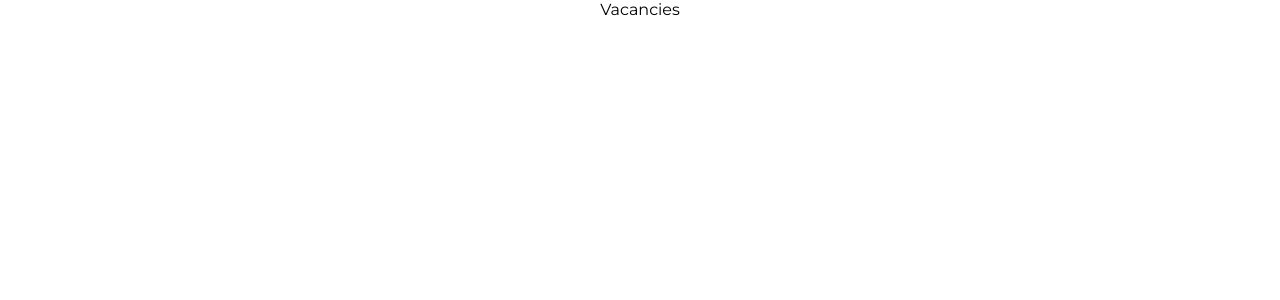
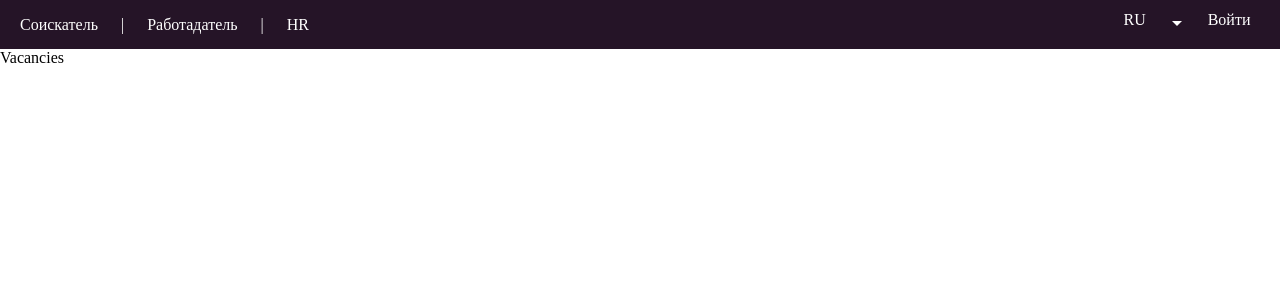
Before and after one commit to YauhenDavidovich/pm-digital, a React (Create React App) app: page /#/home in a window 1280 px wide. Before the commit this address led to /. Shown: the top 300 px of the page. Built offline with nearby package versions, Linux system fonts and the light colour scheme.

Commit message:
feat: add navbar

```diff
--- a/src/App.tsx
+++ b/src/App.tsx
@@ -1,12 +1,20 @@
 import React from 'react';
 import './App.css';
 import Main from "./components/Main";
+import styled from "styled-components";
+
+const AppWrapper = styled.div`
+width:100%;
+min-height: 100vh;
+background: white;
+`
+
 
 function App() {
   return (
-    <div className="App">
+    <AppWrapper>
      <Main/>
-    </div>
+    </AppWrapper>
   );
 }
 
--- /dev/null
+++ b/src/components/BackgroundColorWrapper.tsx
@@ -0,0 +1,17 @@
+import React from 'react';
+import styled from 'styled-components'
+
+type StyledWrapperProp = {
+    backgroundColor?: string
+    children: React.ReactNode;
+}
+
+const StyledWrapper = styled.div<StyledWrapperProp>`
+  width: 100%;
+  background-color: ${({backgroundColor}) => backgroundColor || '#white'};
+`
+const BackgroundColorWrapper = (props: StyledWrapperProp) => {
+    return <StyledWrapper {...props}/>;
+};
+
+export default BackgroundColorWrapper
--- /dev/null
+++ b/src/components/FlexWrapper.tsx
@@ -0,0 +1,32 @@
+import React from 'react';
+import styled from 'styled-components'
+
+type StyledFlexProp = {
+    direction?: string
+    align?: string
+    justify?: string
+    margin?: string
+    color?: string
+    backgroundColor?: string
+    fontSize?: string
+    maxWidth?: string
+    children: React.ReactNode;
+}
+
+const StyledFlex = styled.div<StyledFlexProp>`
+  display: flex;
+  flex-direction: ${props => props.direction || 'row'};
+  align-items: ${props => props.align || 'stretch'};
+  justify-content: ${props => props.justify || 'stretch'};
+  margin: ${({margin}) => margin || '0'};
+  width: 100%;
+  max-width: ${({maxWidth}) => maxWidth || 'none'};
+  color: ${({color}) => color || 'black'};
+  font-size: ${({fontSize}) => fontSize || '16px'};
+  background-color: ${({backgroundColor}) => backgroundColor || '#white'};
+`
+const FlexWrapper = (props: StyledFlexProp) => {
+    return <StyledFlex {...props}/>;
+};
+
+export default FlexWrapper
--- a/src/components/Main.tsx
+++ b/src/components/Main.tsx
@@ -2,6 +2,7 @@ import React from 'react';
 import {Route, Routes} from "react-router-dom";
 import HomePage from "./homepage/HomePage";
 import Vacancies from "./vacancies/Vacancies";
+import Summaries from "./summaries/Summaries";
 
 
 const Main = () => {
@@ -10,7 +11,7 @@ const Main = () => {
             <Route path='/' element={<HomePage/>}/>
             <Route path='/home' element={<HomePage/>}/>
             <Route path='/vacancies' element={<Vacancies/>}/>
-            {/*<Route path='/summaries' element={<Summaries/>}/>*/}
+            <Route path='/summaries' element={<Summaries/>}/>
         </Routes>
     )
 }
--- a/src/components/Navbar.tsx
+++ b/src/components/Navbar.tsx
@@ -1,10 +1,65 @@
 import React from 'react';
+import styled from 'styled-components'
+import FlexWrapper from "./FlexWrapper";
+import BackgroundColorWrapper from "./BackgroundColorWrapper";
+import {Link} from "@mui/material";
+import {Link as RouterLink} from "react-router-dom";
+import ArrowDropDownIcon from '@mui/icons-material/ArrowDropDown';
+
+export interface StyledNavbarProp {
+    direction?: string
+    align?: string
+    justify?: string
+    margin?: string
+    height?: string
+}
+
+const StyledNav = styled.div<StyledNavbarProp>`
+  display: flex;
+  flex-direction: ${props => props.direction || 'row'};
+  align-items: ${props => props.align || 'stretch'};
+  justify-content: ${props => props.justify || 'stretch'};
+  margin: ${({margin}) => margin || '0 auto'};
+  height: ${({height}) => height || '49px'};
+  width: 100%;
+  max-width: 1240px;
+  @media ${props => props.theme.media.phone} {
+    flex-direction: row-reverse;
+    max-width: 335px;
+    height: 26px;
+  }
+`
 
 
-const Navbar = () => {
-    return (
-        <>Navbar</>
-    )
+const Navbar = (props: StyledNavbarProp) => {
+
+    return <BackgroundColorWrapper backgroundColor={"#251427"}>
+        <StyledNav {...props} align={"center"}>
+            <FlexWrapper color={'white'} maxWidth={"289px"} justify={"space-between"}>
+                <Link component={RouterLink} to={"/vacancies/"} color="white" underline="none">
+                    {'Соискатель'}
+                </Link>
+                <>|</>
+                <Link component={RouterLink} to={"/summaries/"} color="white" underline="none">
+                    {'Работадатель'}
+                </Link>
+                <>|</>
+                <Link component={RouterLink} to={"/summaries/"} color="white" underline="none">
+                    {'HR'}
+                </Link>
+            </FlexWrapper>
+            <FlexWrapper color={'white'} maxWidth={"146px"} justify={"space-between"}>
+                <div>RU</div>
+                <div><Link component={RouterLink} to={"/"} color="white" underline="none">
+                 {<ArrowDropDownIcon/>}
+                </Link></div>
+<div><Link component={RouterLink} to={"/"} color="white" underline="none">
+    {'Войти'}
+</Link></div>
+
+            </FlexWrapper>
+        </StyledNav>
+    </BackgroundColorWrapper>
 }
 
 export default Navbar;
--- a/src/components/homepage/HomePage.tsx
+++ b/src/components/homepage/HomePage.tsx
@@ -1,12 +1,16 @@
 import React from 'react';
 import {Link as RouterLink} from 'react-router-dom';
 import {Link} from "@mui/material";
+import Navbar from "../Navbar";
 
 const HomePage = () => {
     return (
-        <Link component={RouterLink} to={"/vacancies/"} color="black" underline="none">
-            {'Vacancies '}
-        </Link>
+        <>
+            <Navbar justify={"space-between"} />
+            <Link component={RouterLink} to={"/vacancies/"} color="black" underline="none">
+                {'Vacancies '}
+            </Link></>
+
     )
 }
 
--- /dev/null
+++ b/src/components/summaries/Summaries.tsx
@@ -0,0 +1,13 @@
+import React from 'react';
+import Navbar from "../Navbar";
+
+const Summaries = () => {
+    return (
+        <div>
+            <Navbar/>
+
+        </div>
+    );
+};
+
+export default Summaries;
--- a/src/components/vacancies/VacanciesHeader.tsx
+++ b/src/components/vacancies/VacanciesHeader.tsx
@@ -1,10 +1,13 @@
 import React from 'react';
 import SearchCandidateForm from "../SearchCandidateForm";
+import Navbar from "../Navbar";
 
 
 const VacanciesHeader = () => {
     return (
-        <SearchCandidateForm/>
+        <>
+            <Navbar/>
+            <SearchCandidateForm/></>
     )
 }
 
--- a/src/index.tsx
+++ b/src/index.tsx
@@ -6,7 +6,7 @@ import reportWebVitals from './reportWebVitals';
 import {HashRouter} from "react-router-dom";
 import {Provider} from "react-redux";
 import {store} from "./bll/store";
-import {createGlobalStyle} from "styled-components";
+import {createGlobalStyle, ThemeProvider} from "styled-components";
 
 
 const Global = createGlobalStyle`
@@ -15,19 +15,27 @@ const Global = createGlobalStyle`
   * {
     margin: 0 auto;
     padding: 0;
+    outline:0;
     box-sizing: border-box;
     font-family: "Montserrat";
   }`
+
+const theme = {
+    media: {
+        phone: "(max-width: 375px)"
+    }
+}
+
 
 
 ReactDOM.render(
     <React.StrictMode>
         <HashRouter>
             <Provider store={store}>
-                <>
+                <ThemeProvider theme={theme}>
                     <Global/>
                     <App/>
-                </>
+                </ThemeProvider>
             </Provider>
         </HashRouter>
     </React.StrictMode>,
```
Also changed, not shown: src/components/summaries/SummaryHeader.tsx (added, +11 -0 lines).
